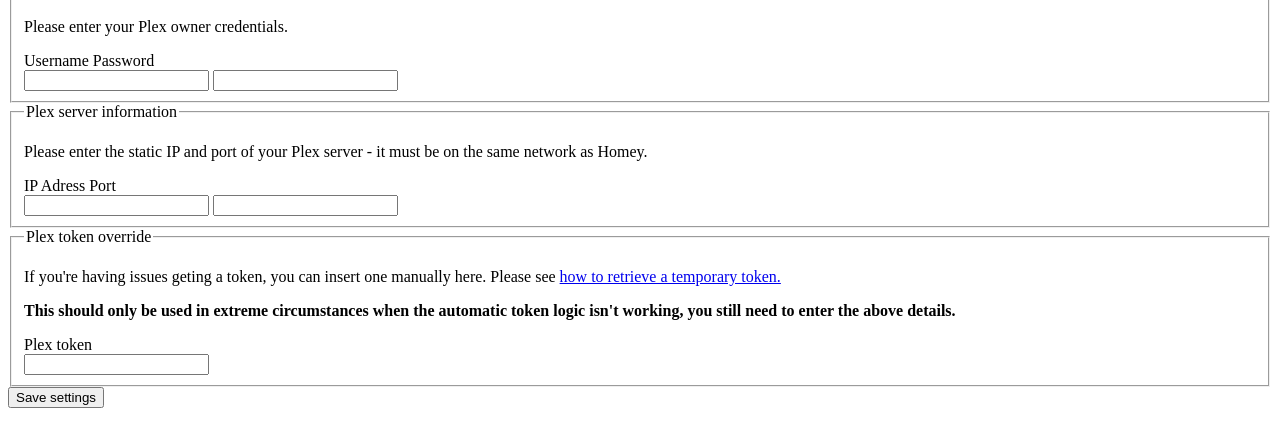
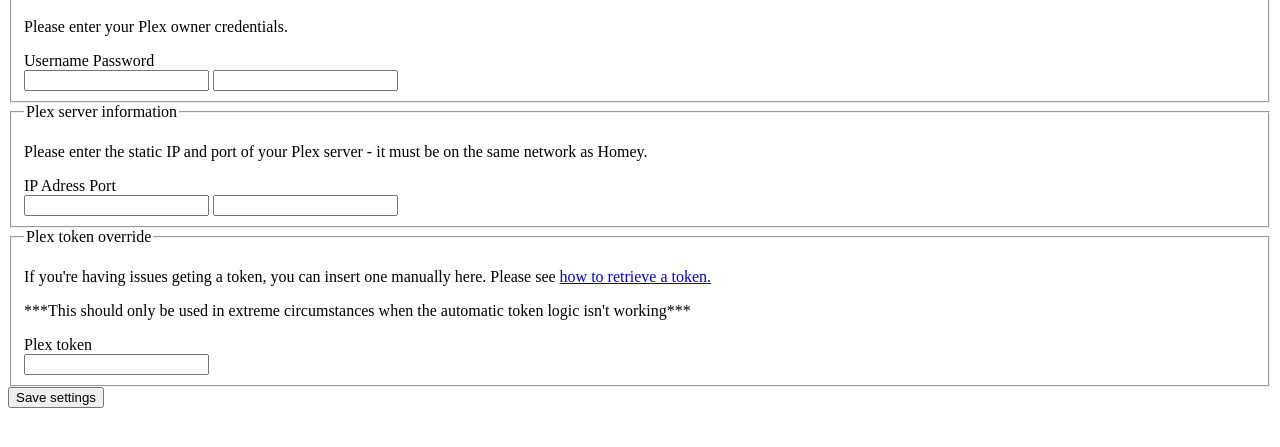
Before and after one commit to xeor/com.plex.notify, a plain HTML site: page settings/index.html in a window 1280 px wide. Shown: the part 101-548 px from the top of the page. Drawn offline with nearby package versions, Linux system fonts and the light colour scheme.

Commit message:
Revert "Tweaks"
This reverts commit 4a2075a8b543f5c823c378798d4e8bc55dc5d05a.

```diff
--- a/settings/index.html
+++ b/settings/index.html
@@ -34,8 +34,8 @@
     </fieldset>
     <fieldset>
         <legend><span>Plex token override</span></legend>
-        <p>If you're having issues geting a token, you can insert one manually here. Please see <a href="https://support.plex.tv/hc/en-us/articles/204059436-Finding-an-authentication-token-X-Plex-Token" target="_blank">how to retrieve a temporary token.</a></p>
-        <p><b>This should only be used in extreme circumstances when the automatic token logic isn't working, you still need to enter the above details.</b></p>
+        <p>If you're having issues geting a token, you can insert one manually here. Please see <a href="https://support.plex.tv/hc/en-us/articles/204059436-Finding-an-authentication-token-X-Plex-Token">how to retrieve a token.</a> </p>
+        <p>***This should only be used in extreme circumstances when the automatic token logic isn't working***</p>
         <div class='field row'>
             <label style='width: 260px'><span>Plex token</span></label>
         </div>
```
